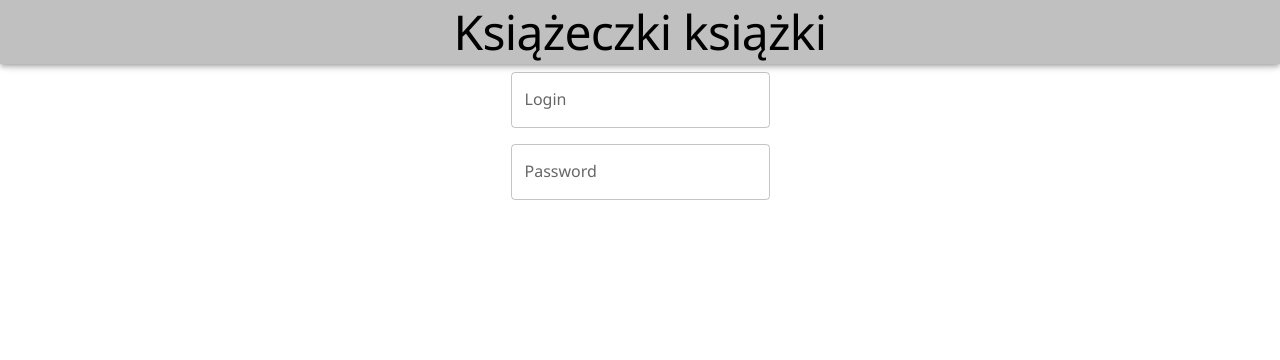
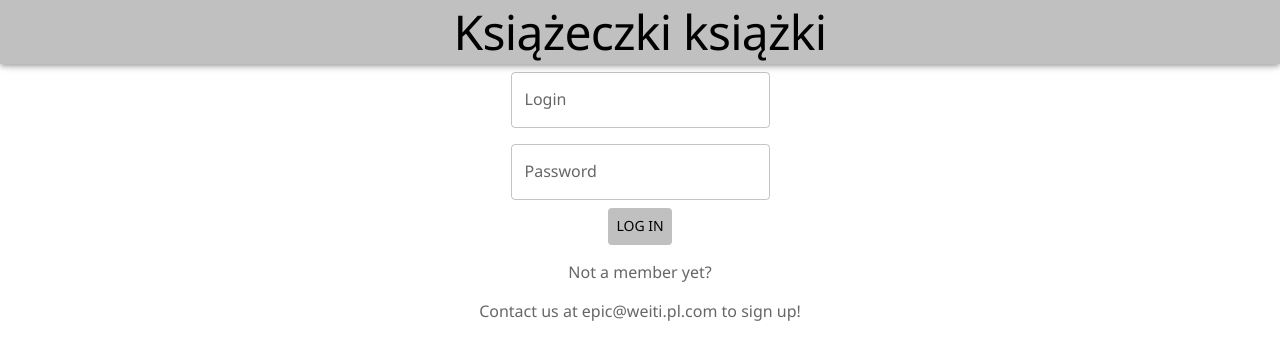
Before and after one commit to kkulak1/PIS_project_frontend, a React (Create React App) app: page /log_in in a window 1280 px wide. Shown: the top 360 px of the page. Built offline with nearby package versions, Linux system fonts and the light colour scheme.

Commit message:
finished login page

```diff
--- a/src/pages/loginpage/LogInPage.jsx
+++ b/src/pages/loginpage/LogInPage.jsx
@@ -3,13 +3,10 @@ import { Container } from '@mui/system';
 import { Box, Grid, Toolbar } from '@mui/material';
 import { useState } from 'react';
 import useToken from '../../hooks/useToken';
-// import {
-//   SimpleAppBar,
-//   CentredTextFieldGrid,
-//   CentredPasswordFieldGrid,
-//   CenteredFormLabelGrid,
-//   CentredButtonGrid
-// } from  '../../utils/placementutils';
+import {
+  CenteredFormLabelGrid,
+  CentredButtonGrid
+} from  '../../utils/placementutils';
 import CentredTextFieldGrid from '../../components/CentredTextFieldGrid'
 import CentredPasswordFieldGrid from '../../components/CentredPasswordFieldGrid'
 import SimpleAppBar from '../../components/SimpleAppBar';
@@ -61,9 +58,9 @@ const LogInPage = () => {
         spacing={1}>
           <CentredTextFieldGrid label={"Login"} value={login} onChange={handleLoginTextFieldChange}/>
           <CentredPasswordFieldGrid value={password} onChange={handlePasswordTextFieldChange}/>
-          {/* {CentredButtonGrid(buttonColorStyle, handleLogInButtonClick, "Log in")} */}
-          {/* {CenteredFormLabelGrid("Not a member yet?")} */}
-          {/* {CenteredFormLabelGrid("Contact us at proman@gmail.com to sign up!")} */}
+          {CentredButtonGrid(buttonColorStyle, handleLogInButtonClick, "Log in")}
+          {CenteredFormLabelGrid("Not a member yet?")}
+          {CenteredFormLabelGrid("Contact us at epic@weiti.pl.com to sign up!")}
         </Grid>
       </Box>
     </Container>
```
